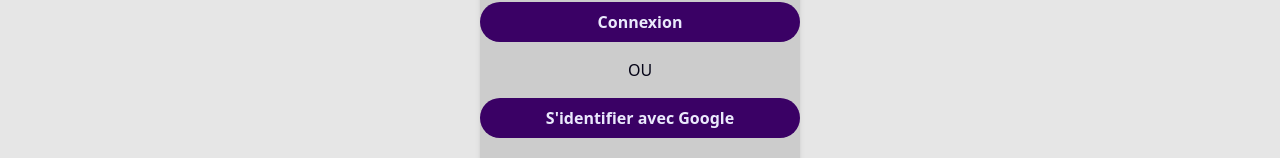
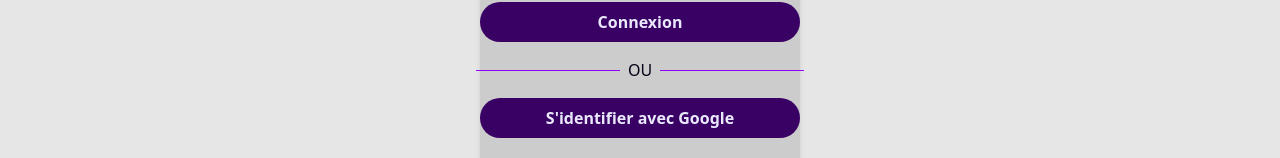
Before and after one commit to Projet-NASA/Front, a Nuxt app: page /login in a window 1280 px wide. Shown: the part 574-732 px from the top of the page. Built offline with nearby package versions, Linux system fonts and the light colour scheme.

Commit message:
bordure "ou"

```diff
--- a/pages/login.vue
+++ b/pages/login.vue
@@ -25,9 +25,9 @@
             </button>
           </div>
           <div class="flex items-center my-4">
-            <div class="h-px w-36 bg-violet"></div>
+            <div class="h-px w-36 bg-primary-default"></div>
             <p class="mx-2 text-text-default">OU</p>
-            <div class="h-px w-36 bg-violet"></div>
+            <div class="h-px w-36 bg-primary-default"></div>
           </div>
           <div class="flex items-center justify-between">
             <button
```
